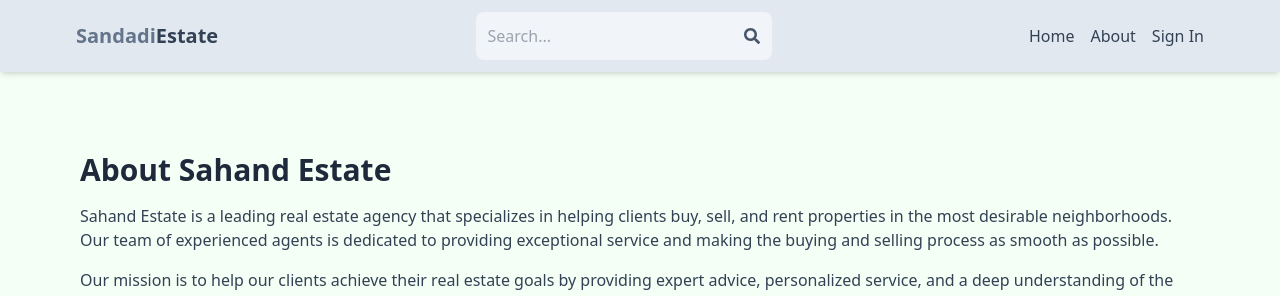
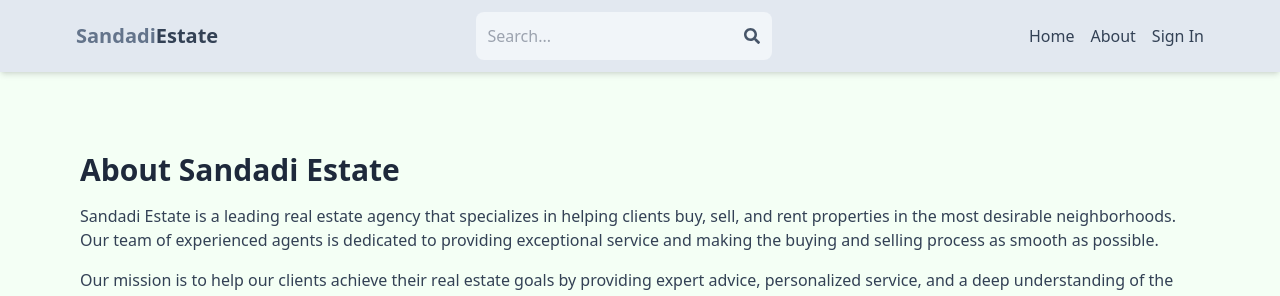
Before and after one commit to sreenusandadi/real-estate-app, a React (Vite) app in the folder client/: page /about in a window 1280 px wide. Shown: the top 296 px of the page. Built offline with nearby package versions, Linux system fonts and the light colour scheme; no server answers.

Commit message:
about page changes

```diff
--- a/client/src/pages/About.jsx
+++ b/client/src/pages/About.jsx
@@ -2,10 +2,10 @@
   return (
     <div className="py-20 px-4 max-w-6xl mx-auto">
       <h1 className="text-3xl font-bold mb-4 text-slate-800">
-        About Sahand Estate
+        About Sandadi Estate
       </h1>
       <p className="mb-4 text-slate-700">
-        Sahand Estate is a leading real estate agency that specializes in
+        Sandadi Estate is a leading real estate agency that specializes in
         helping clients buy, sell, and rent properties in the most desirable
         neighborhoods. Our team of experienced agents is dedicated to providing
         exceptional service and making the buying and selling process as smooth
```
